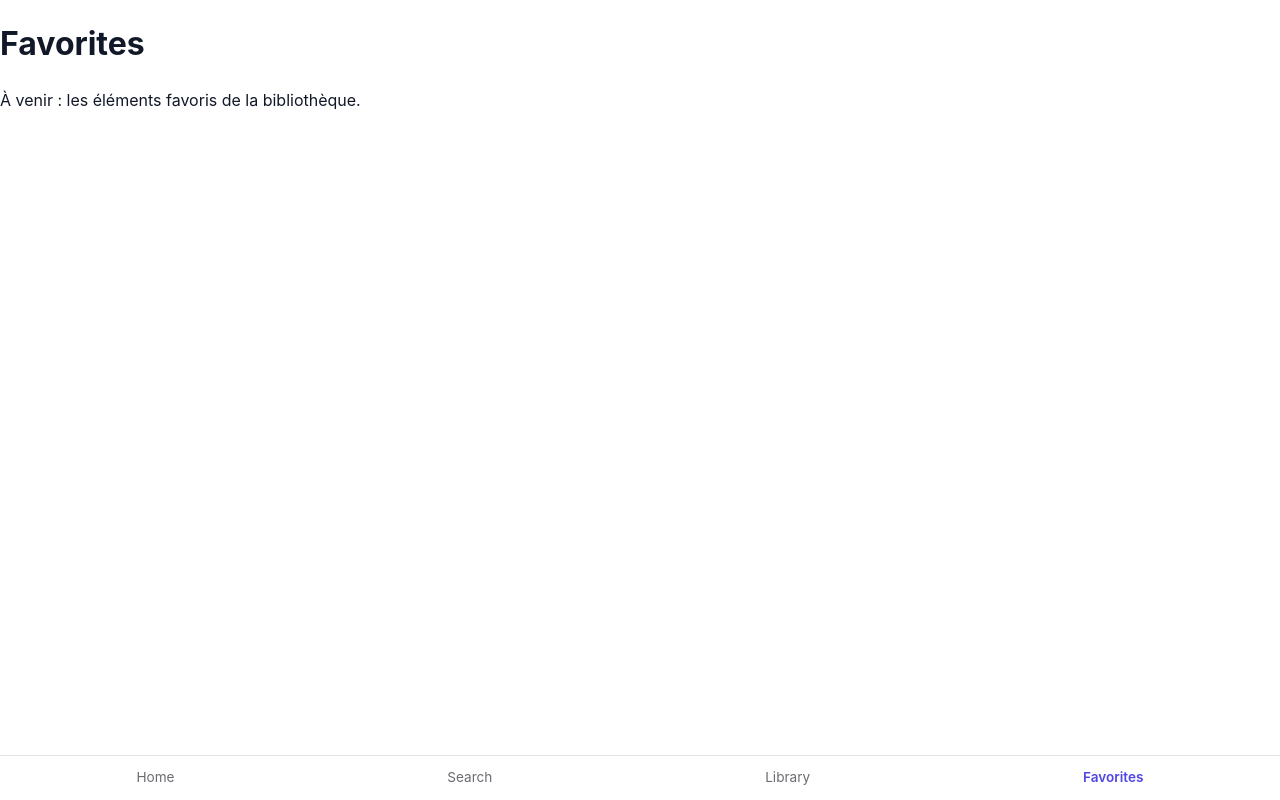
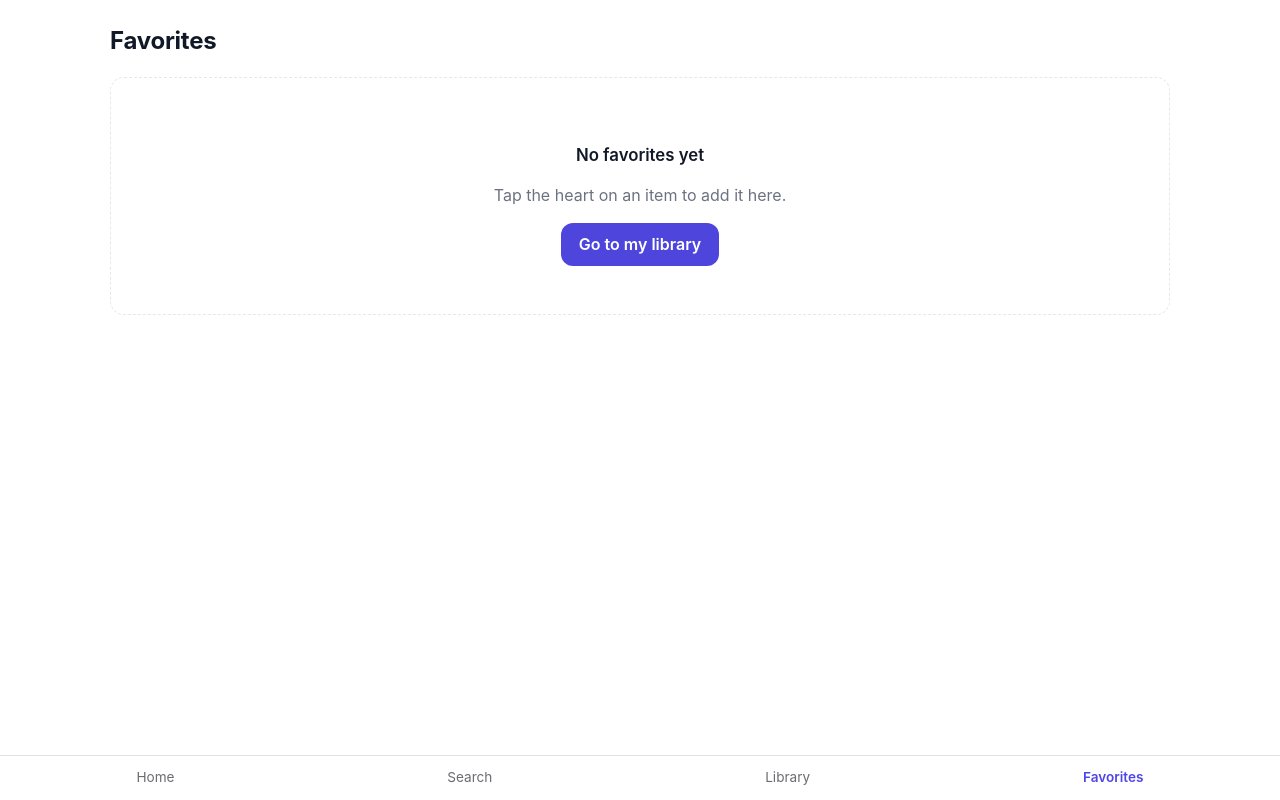
Before and after one commit to Nox612/Project_UI, a Vue app in the folder Project/: page /favorites in a window 1280 px wide. Built offline with nearby package versions, Linux system fonts and the light colour scheme.

Commit message:
page favoris

```diff
--- a/Project/src/views/FavoritesView.vue
+++ b/Project/src/views/FavoritesView.vue
@@ -1,6 +1,60 @@
+<script setup>
+import { computed, ref } from 'vue'
+import { useStore } from 'vuex'
+import ItemList from '@/components/ItemList.vue'
+
+const store = useStore()
+const favorites = computed(() => store.getters['library/favorites'])
+
+const typeFilters = [
+  { value: 'all', label: 'All' },
+  { value: 'movie', label: 'Movies' },
+  { value: 'book', label: 'Books' },
+]
+const typeFilter = ref('all')
+
+const shown = computed(() =>
+  typeFilter.value === 'all' ? favorites.value : favorites.value.filter((i) => i.type === typeFilter.value),
+)
+</script>
+
 <template>
-  <main>
-    <h1>Favorites</h1>
-    <p>À venir : les éléments favoris de la bibliothèque.</p>
+  <main class="page">
+    <header class="page-header">
+      <h1>Favorites</h1>
+    </header>
+
+    <template v-if="favorites.length">
+      <div class="pills type-pills" role="group" aria-label="Type">
+        <button
+          v-for="f in typeFilters"
+          :key="f.value"
+          class="pill"
+          :class="{ active: typeFilter === f.value }"
+          :aria-pressed="typeFilter === f.value"
+          @click="typeFilter = f.value"
+        >
+          {{ f.label }}
+        </button>
+      </div>
+
+      <ItemList v-if="shown.length" :items="shown" />
+      <div v-else class="empty">
+        <p class="empty-title">Nothing here</p>
+        <p>No favorite of this type yet.</p>
+      </div>
+    </template>
+
+    <div v-else class="empty">
+      <p class="empty-title">No favorites yet</p>
+      <p>Tap the heart on an item to add it here.</p>
+      <RouterLink to="/library" class="btn-primary">Go to my library</RouterLink>
+    </div>
   </main>
 </template>
+
+<style scoped>
+.type-pills {
+  margin-bottom: 18px;
+}
+</style>
```
